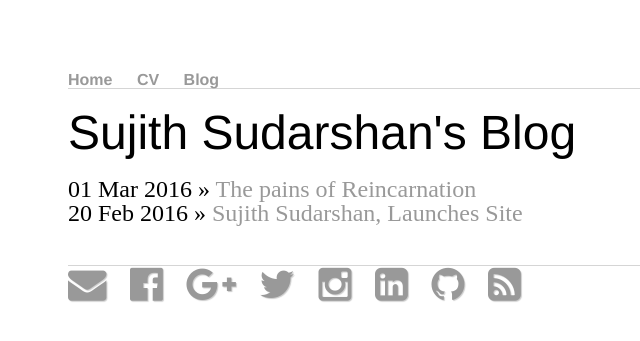
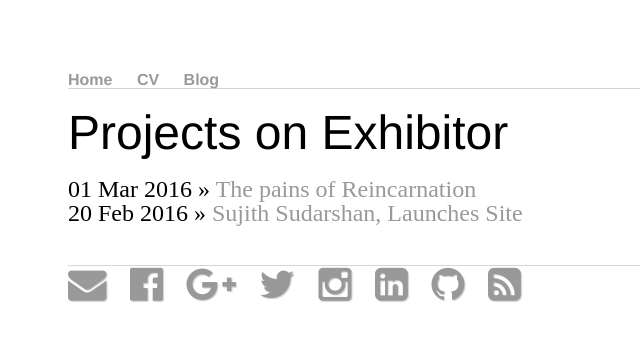
Before and after one commit to sh1457/exhibitor, a Jekyll site: the page built from blog/index.html, in a window 1280 px wide. Shown: the top 341 px of the page, without its empty margins (124-764 px from the left). Built offline with Jekyll 4.4.1, drawn with Linux system fonts in a browser that asks for light colours.

Commit message:
Update index.html

```diff
--- a/blog/index.html
+++ b/blog/index.html
@@ -1,6 +1,6 @@
 ---
 layout: default
-title: Sujith Sudarshan's Blog
+title: Projects on Exhibitor
 ---
 
 <h1>{{ page.title }}</h1>
```
